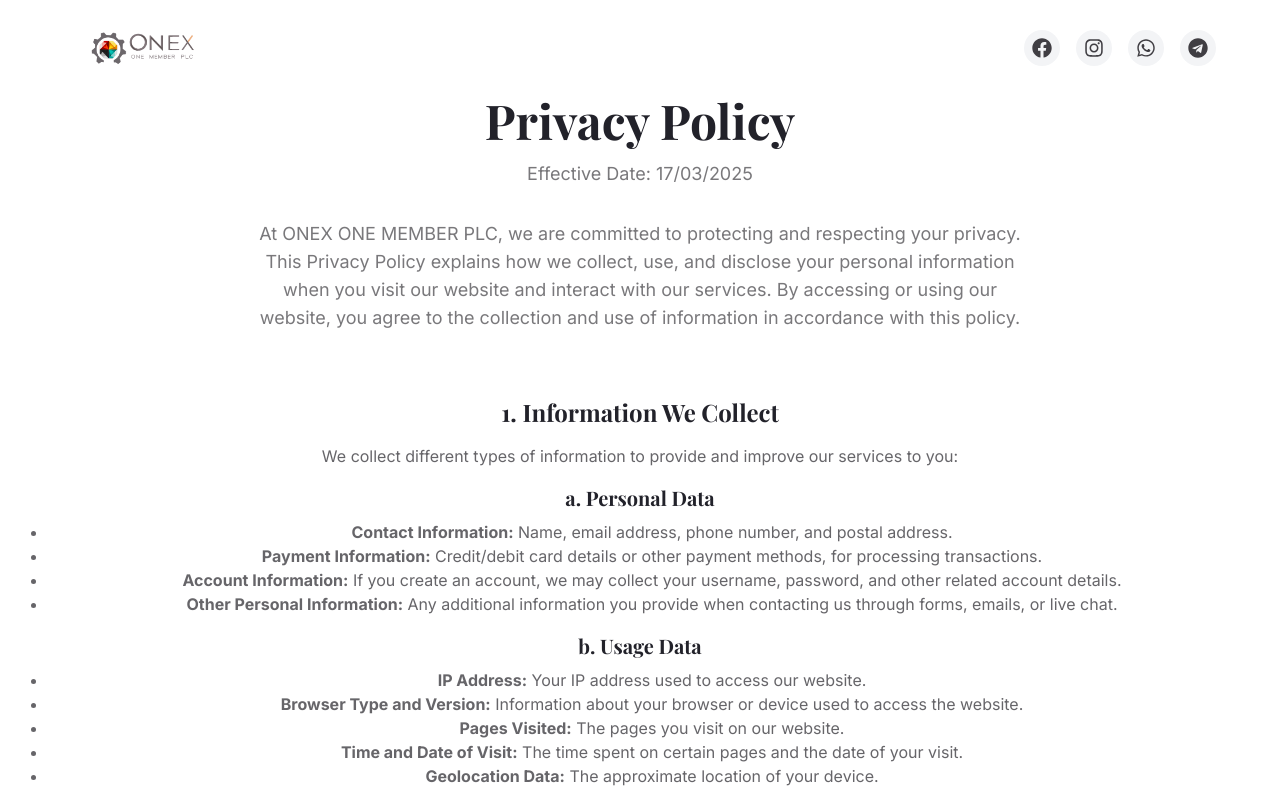
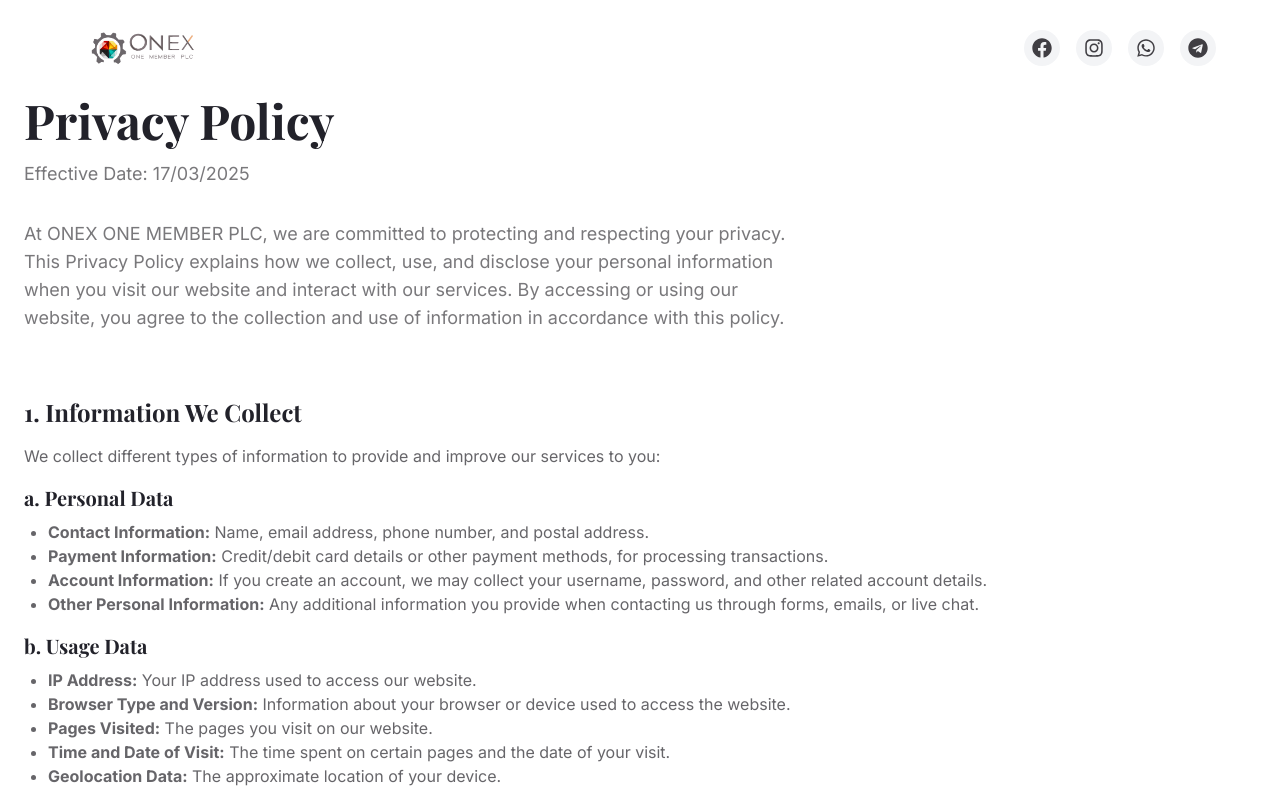
Before and after one commit to LidetuK/sparkle-seller-hub, a React (Vite) app: page /privacy-policy in a window 1280 px wide. Shown: the top 800 px of the page. Built offline with nearby package versions, Linux system fonts and the light colour scheme.

Commit message:
Align text to the left
Align text in the footer and on specific pages to the left.

```diff
--- a/src/App.css
+++ b/src/App.css
@@ -4,7 +4,7 @@
   max-width: 100%;
   margin: 0 auto;
   padding: 0;
-  text-align: center;
+  text-align: left;
 }
 
 .logo {
@@ -42,3 +42,9 @@
 .read-the-docs {
   color: #888;
 }
+
+/* Center text for specific components and pages */
+.home-page-content,
+.product-page-content {
+  text-align: center;
+}
--- a/src/components/Footer.tsx
+++ b/src/components/Footer.tsx
@@ -7,7 +7,7 @@ const Footer = () => {
   const currentYear = new Date().getFullYear();
 
   return (
-    <footer className="bg-gem-charcoal text-white pt-20 pb-10">
+    <footer className="bg-gem-charcoal text-white pt-20 pb-10 text-left">
       <div className="container mx-auto px-6">
         <div className="grid grid-cols-1 md:grid-cols-2 lg:grid-cols-4 gap-10">
           {/* Logo & About */}
@@ -40,8 +40,6 @@ const Footer = () => {
               <a href="https://t.me/JOHNESKU22" target="_blank" rel="noopener noreferrer" className="bg-white/10 p-2 rounded-full hover:bg-white/20 transition-colors duration-200">
                 <FaTelegram size={20} />
               </a>
-
-
             </div>
           </div>
 
@@ -96,7 +94,6 @@ const Footer = () => {
                 <a href="mailto:johnesku22@gmail.com" className="text-white/70 hover:text-white transition-colors duration-200">
                 johnesku22@gmail.com<br/>
                 info@onexonememberplc.com
-
                 </a>
               </li>
             </ul>
@@ -133,7 +130,6 @@ const Footer = () => {
           <div className="flex space-x-6 mt-4 md:mt-0">
             <Link to="/privacy-policy" className="hover:text-white transition-colors duration-200">Privacy Policy</Link>
             <Link to="/terms-of-service" className="hover:text-white transition-colors duration-200">Terms of Service</Link>
-
           </div>
         </div>
       </div>
--- a/src/pages/FAQ.tsx
+++ b/src/pages/FAQ.tsx
@@ -78,10 +78,10 @@ const FAQ = () => {
     <div className="flex flex-col min-h-screen">
       <Header />
       <main className="flex-grow pt-24 pb-16">
-        <div className="container mx-auto px-6">
-          <div className="text-center mb-16">
+        <div className="container mx-auto px-6 text-left">
+          <div className="mb-16">
             <h1 className="text-4xl md:text-5xl font-bold mb-4">Frequently Asked Questions</h1>
-            <p className="text-lg text-gem-charcoal/70 max-w-2xl mx-auto">
+            <p className="text-lg text-gem-charcoal/70 max-w-2xl">
               Find answers to common questions about our gemstones, services, and policies
             </p>
           </div>
@@ -120,7 +120,7 @@ const FAQ = () => {
             </Accordion>
 
             {filteredFAQs.length === 0 && (
-              <div className="text-center py-8">
+              <div className="py-8">
                 <p className="text-lg text-gem-charcoal/70">No FAQs found in this category.</p>
               </div>
             )}
--- a/src/pages/NotFound.tsx
+++ b/src/pages/NotFound.tsx
@@ -14,7 +14,7 @@ const NotFound = () => {
 
   return (
     <div className="min-h-screen flex items-center justify-center bg-gray-100 w-full">
-      <div className="text-center">
+      <div className="text-left">
         <h1 className="text-4xl font-bold mb-4">404</h1>
         <p className="text-xl text-gray-600 mb-4">Oops! Page not found</p>
         <a href="/" className="text-blue-500 hover:text-blue-700 underline">
--- a/src/pages/PrivacyPolicy.tsx
+++ b/src/pages/PrivacyPolicy.tsx
@@ -8,13 +8,13 @@ const PrivacyPolicy = () => {
     <div className="flex flex-col min-h-screen w-full">
       <Header />
       <main className="flex-grow pt-24 pb-16 w-full">
-        <div className="container mx-auto px-6 max-w-[100%]">
-          <div className="text-center mb-16">
+        <div className="container mx-auto px-6 max-w-[100%] text-left">
+          <div className="mb-16">
             <h1 className="text-4xl md:text-5xl font-bold mb-4">Privacy Policy</h1>
-            <p className="text-lg text-gem-charcoal/70 max-w-3xl mx-auto mb-8">
+            <p className="text-lg text-gem-charcoal/70 max-w-3xl mb-8">
               Effective Date: 17/03/2025
             </p>
-            <p className="text-lg text-gem-charcoal/70 max-w-3xl mx-auto mb-8">
+            <p className="text-lg text-gem-charcoal/70 max-w-3xl mb-8">
               At ONEX ONE MEMBER PLC, we are committed to protecting and respecting your privacy. This Privacy Policy explains how we collect, use, and disclose your personal information when you visit our website and interact with our services. By accessing or using our website, you agree to the collection and use of information in accordance with this policy.
             </p>
           </div>
--- a/src/pages/TermsofServices.tsx
+++ b/src/pages/TermsofServices.tsx
@@ -8,13 +8,13 @@ const TermsOfService = () => {
     <div className="flex flex-col min-h-screen w-full">
       <Header />
       <main className="flex-grow pt-24 pb-16 w-full">
-        <div className="container mx-auto px-6 max-w-[100%]">
-          <div className="text-center mb-16">
+        <div className="container mx-auto px-6 max-w-[100%] text-left">
+          <div className="mb-16">
             <h1 className="text-4xl md:text-5xl font-bold mb-4">Terms of Service</h1>
-            <p className="text-lg text-gem-charcoal/70 max-w-3xl mx-auto mb-8">
+            <p className="text-lg text-gem-charcoal/70 max-w-3xl mb-8">
               Effective Date: 17/03/2025
             </p>
-            <p className="text-lg text-gem-charcoal/70 max-w-3xl mx-auto mb-8">
+            <p className="text-lg text-gem-charcoal/70 max-w-3xl mb-8">
               By accessing or using our services, products, and website, you agree to the following Terms of Service.
             </p>
           </div>
```
Lines whose indentation alone changed are shown as unchanged.
